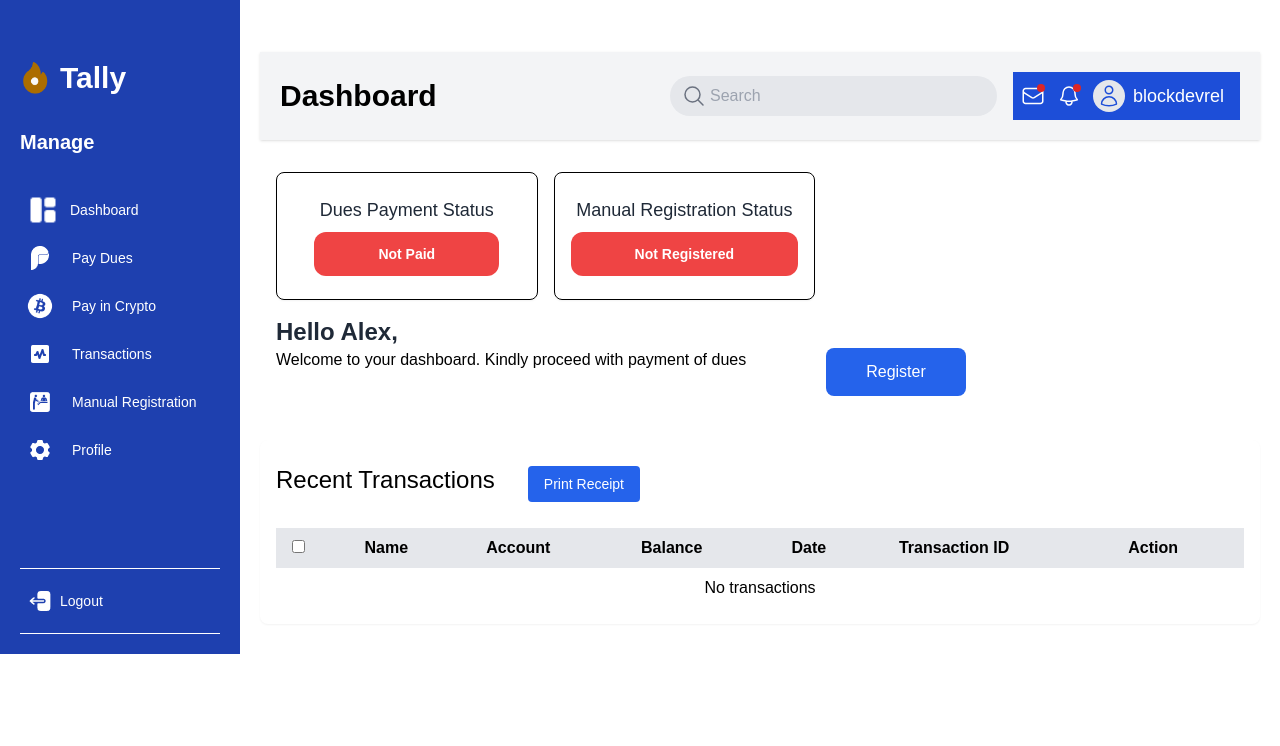
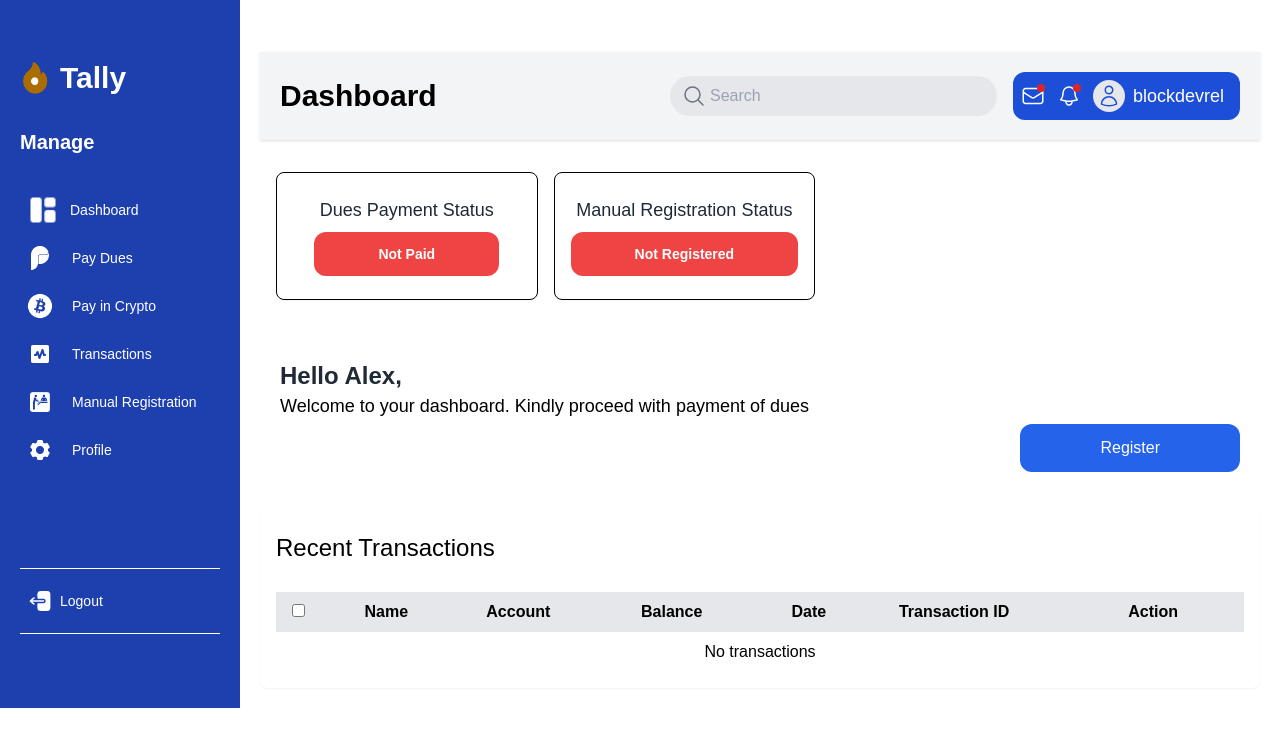
Before and after one commit to alexnjoya/dpay, a Next.js app: page /dashboard in a window 1280 px wide. Shown: the top 746 px of the page. Built offline with nearby package versions, Linux system fonts and the light colour scheme.

Commit message:
students

```diff
--- a/app/components/common/DashboardHeader.tsx
+++ b/app/components/common/DashboardHeader.tsx
@@ -17,7 +17,7 @@ const DashboardHeader: React.FC = () => {
           />
         </div>
 
-        <div className="flex items-center space-x-3 p-2 pr-4 bg-blue-700">
+        <div className="flex items-center rounded-xl space-x-3 p-2 pr-4 bg-blue-700">
           <button className="relative">
             <span className="absolute top-0 right-0 bg-red-600 rounded-full h-2 w-2"></span>
             <EnvelopeIcon className="h-6 w-6 text-white" />
--- a/app/components/common/TransactionTable.tsx
+++ b/app/components/common/TransactionTable.tsx
@@ -29,12 +29,11 @@ const TransactionTable: React.FC = () => {
 
           <div className=  "grid grid-cols-1 gap-4 mb-2 md:grid-cols-2">
           <div className="mr-28  gap-10">
-          <div className="flex justify-between items-center mb-2">
+          <div className="flex justify-between items-center mb-1">
             <h2 className="text-2xl pt-2 pb-4">Recent Transactions</h2>
-            <button className="rounded bg-blue-600 px-4 py-2 text-sm text-white hover:bg-blue-700">
-              Print Receipt
-            </button>
+
           </div>
+
           </div>
           </div>
 
--- a/app/dashboard/dashboard.tsx
+++ b/app/dashboard/dashboard.tsx
@@ -3,7 +3,8 @@ import DashboardCard from "./dashboardcard";
 
 const Dashboard: React.FC = () => {
   return (
-    <div className="flex flex-col items-start justify-start mt-4 mb-2 p-4 bg-white">
+    <div>
+    <div className="flex flex-col items-start justify-start mt-4 mb-2 p-4">
       {/* Cards Section */}
       <div className="grid grid-cols-1 gap-4 mb-2 md:grid-cols-2 ">
         <DashboardCard
@@ -18,23 +19,24 @@ const Dashboard: React.FC = () => {
         />
       </div>
 
+      </div>
+
       {/* Greeting Section */}
-      <div className="flex-col-2 ">
+      <div className=" items-start justify-start text-left mb-4 p-5 rounded-md bg-white">
         <h1 className="text-2xl font-bold mt-2 text-gray-800">Hello Alex,</h1>
-        <div className="flex items-start justify-start pb-5 text-md">
-            <h6>
-            Welcome to your dashboard. Kindly proceed with payment of dues
-            </h6>
-
-        <button className="px-10 py-3 ml-20 text-white bg-blue-600 rounded-lg hover:bg-blue-700">
+        <div className="flex items-start justify-start  text-lg">
+        Welcome to your dashboard. Kindly proceed with payment of dues
+        </div>
+        <div className="mt-1 flex item-end justify-end">
+        <button className="px-20 py-3 text-white bg-blue-600 rounded-xl hover:bg-blue-700">
           Register
         </button>
-        </div>
+      </div>
       </div>
 
       {/* Register Button */}
 
-    </div>
+      </div>
   );
 };
 
```
